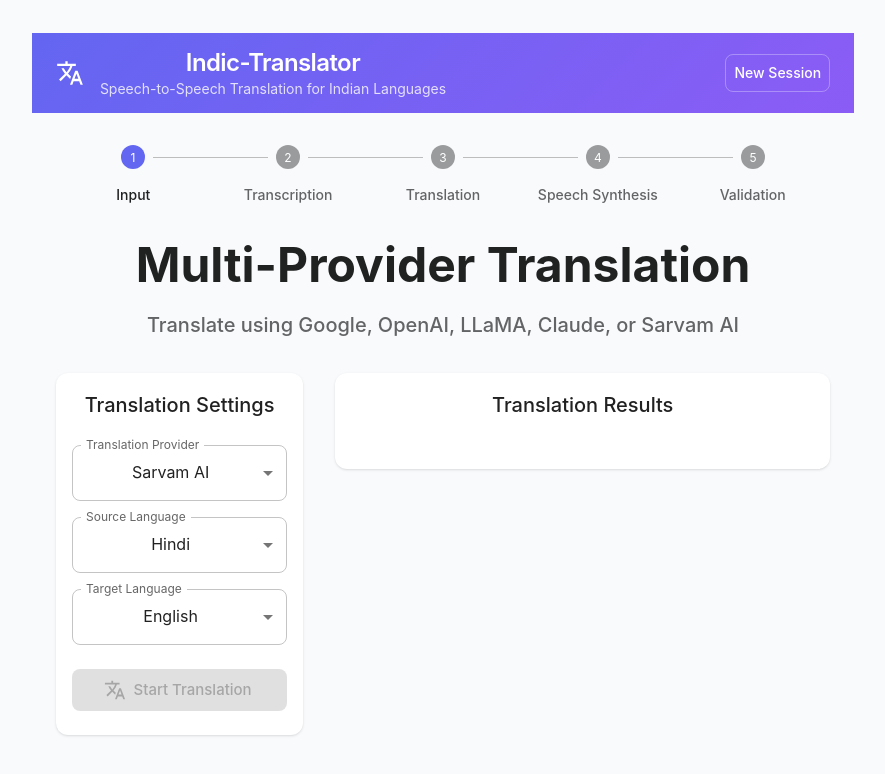
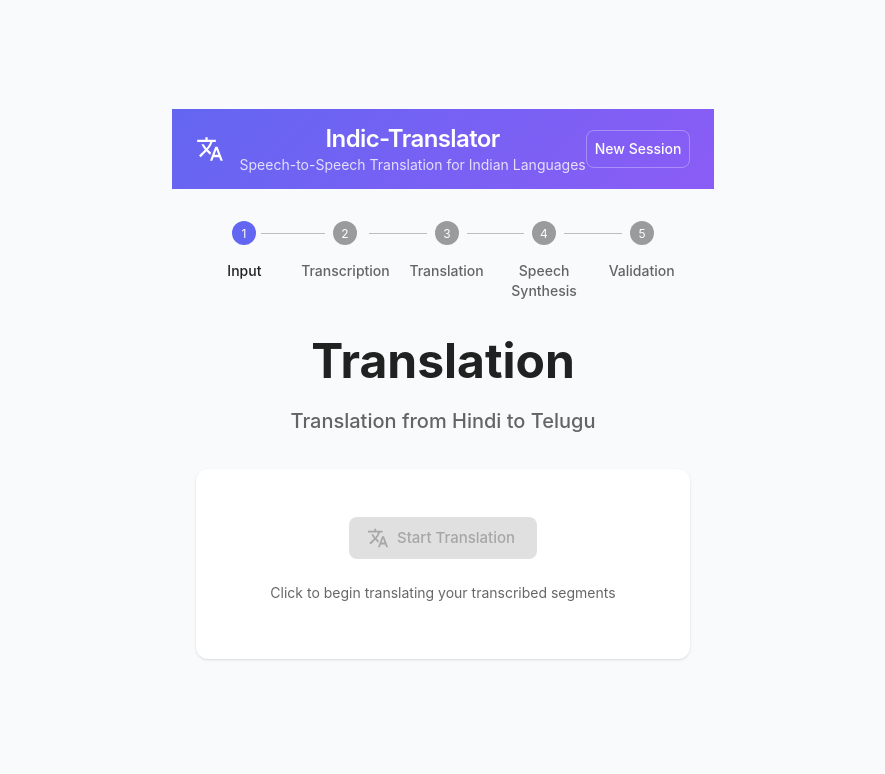
Before and after one commit to SandilyaSub/zen-dub-design, a React (Vite) app: page /translation in a window 1280 px wide. Shown: the top 774 px of the page, without its empty margins (197-1082 px from the left). Built offline with nearby package versions, Linux system fonts and the light colour scheme.

Commit message:
Refactor translation page
Removed translation settings, improved results display, updated translation header, and enabled editing of translated text.

```diff
--- a/src/pages/TranslationPage.tsx
+++ b/src/pages/TranslationPage.tsx
@@ -1,3 +1,4 @@
+
 import { useState } from 'react';
 import {
   Container,
@@ -6,49 +7,33 @@ import {
   CardContent,
   Typography,
   Button,
-  FormControl,
-  InputLabel,
-  Select,
-  MenuItem,
   Paper,
-  Chip,
   TextField,
   LinearProgress
 } from '@mui/material';
 import {
-  Translate,
-  CompareArrows
+  Translate
 } from '@mui/icons-material';
 import { useNavigate } from 'react-router-dom';
 import { useSession } from '../context/SessionContext';
 import ProgressSteps from '../components/ProgressSteps';
 
-const TRANSLATION_PROVIDERS = [
-  { id: 'google', name: 'Google Translate', description: 'Fast and reliable' },
-  { id: 'openai', name: 'OpenAI GPT', description: 'Context-aware translations' },
-  { id: 'llama', name: 'Meta LLaMA', description: 'Advanced language model' },
-  { id: 'claude', name: 'Anthropic Claude', description: 'Nuanced translations' },
-  { id: 'sarvam', name: 'Sarvam AI', description: 'Optimized for Indian languages' }
-];
-
-const LANGUAGES = [
-  'Hindi', 'English', 'Telugu', 'Tamil', 'Kannada', 'Gujarati',
-  'Marathi', 'Bengali', 'Punjabi', 'Malayalam', 'Odia'
-];
-
 const TranslationPage = () => {
   const navigate = useNavigate();
   const { transcriptionData, setTranslationData, setCurrentStep } = useSession();
-  const [selectedProvider, setSelectedProvider] = useState('sarvam');
-  const [sourceLanguage, setSourceLanguage] = useState('Hindi');
-  const [targetLanguage, setTargetLanguage] = useState('English');
   const [isTranslating, setIsTranslating] = useState(false);
   const [translatedSegments, setTranslatedSegments] = useState<Array<{
     id: string;
     originalText: string;
     translatedText: string;
     speaker: string;
+    start: number;
+    end: number;
   }>>([]);
+
+  // Get dynamic languages from transcription data or use defaults
+  const sourceLanguage = transcriptionData?.detectedLanguage || 'Hindi';
+  const targetLanguage = 'Telugu'; // This would come from session/API in real implementation
 
   const handleTranslate = () => {
     if (!transcriptionData) return;
@@ -56,14 +41,16 @@ const TranslationPage = () => {
     setIsTranslating(true);
 
     setTimeout(() => {
-      // Mock translation results
+      // Mock translation results based on transcription segments
       const mockTranslations = transcriptionData.segments.map(segment => ({
         id: segment.id,
         originalText: segment.text,
-        translatedText: targetLanguage === 'English'
-          ? `Hello, today we will talk about Indian languages. This is very interesting topic. How many languages are spoken in India? About 1600+ languages are spoken in India, of which 22 are constitutionally recognized.`
-          : `नमस्ते, आज हम भारतीय भाषाओं के बारे में बात करेंगे। यह बहुत दिलचस्प विषय है। भारत में कितनी भाषाएं बोली जाती हैं?`,
-        speaker: segment.speaker
+        translatedText: targetLanguage === 'Telugu'
+          ? `నమస్కారం, ఈరోజు మేము భారతీయ భాషల గురించి మాట్లాడుతాము. ఇది చాలా ఆసక్తికరమైన విషయం. భారతదేశంలో ఎన్ని భాషలు మాట్లాడుతారు?`
+          : `Hello, today we will talk about Indian languages. This is very interesting topic. How many languages are spoken in India?`,
+        speaker: segment.speaker,
+        start: segment.start,
+        end: segment.end
       }));
 
       setTranslatedSegments(mockTranslations);
@@ -71,10 +58,18 @@ const TranslationPage = () => {
     }, 3000);
   };
 
+  const handleTranslationEdit = (id: string, newTranslation: string) => {
+    setTranslatedSegments(segments =>
+      segments.map(seg =>
+        seg.id === id ? { ...seg, translatedText: newTranslation } : seg
+      )
+    );
+  };
+
   const handleContinue = () => {
     if (translatedSegments.length > 0) {
       setTranslationData({
-        provider: selectedProvider as any,
+        provider: 'sarvam' as any,
         sourceLanguage,
         targetLanguage,
         translatedSegments,
@@ -90,155 +85,208 @@ const TranslationPage = () => {
     navigate('/synthesis');
   };
 
+  const formatTime = (seconds: number) => {
+    const mins = Math.floor(seconds / 60);
+    const secs = (seconds % 60).toFixed(1);
+    return `${mins}:${secs.padStart(4, '0')}`;
+  };
+
   return (
     <Container maxWidth="lg" sx={{ py: 4 }}>
       <ProgressSteps />
 
       <Box sx={{ textAlign: 'center', mb: 4 }}>
         <Typography variant="h3" component="h1" sx={{ fontWeight: 700, mb: 2 }}>
-          Multi-Provider Translation
+          Translation
         </Typography>
         <Typography variant="h6" color="text.secondary">
-          Translate using Google, OpenAI, LLaMA, Claude, or Sarvam AI
+          Translation from {sourceLanguage} to {targetLanguage}
         </Typography>
       </Box>
 
-      <Box sx={{ display: 'flex', gap: 4, flexDirection: { xs: 'column', md: 'row' } }}>
-        <Box sx={{ flex: 1 }}>
       <Card>
         <CardContent>
-              <Typography variant="h6" sx={{ mb: 3 }}>
-                Translation Settings
-              </Typography>
-
-              <FormControl fullWidth sx={{ mb: 2 }}>
-                <InputLabel>Translation Provider</InputLabel>
-                <Select
-                  value={selectedProvider}
-                  label="Translation Provider"
-                  onChange={(e) => setSelectedProvider(e.target.value)}
-                >
-                  {TRANSLATION_PROVIDERS.map((provider) => (
-                    <MenuItem key={provider.id} value={provider.id}>
-                      {provider.name}
-                    </MenuItem>
-                  ))}
-                </Select>
-              </FormControl>
-
-              <FormControl fullWidth sx={{ mb: 2 }}>
-                <InputLabel>Source Language</InputLabel>
-                <Select
-                  value={sourceLanguage}
-                  label="Source Language"
-                  onChange={(e) => setSourceLanguage(e.target.value)}
-                >
-                  {LANGUAGES.map((lang) => (
-                    <MenuItem key={lang} value={lang}>
-                      {lang}
-                    </MenuItem>
-                  ))}
-                </Select>
-              </FormControl>
-
-              <FormControl fullWidth sx={{ mb: 3 }}>
-                <InputLabel>Target Language</InputLabel>
-                <Select
-                  value={targetLanguage}
-                  label="Target Language"
-                  onChange={(e) => setTargetLanguage(e.target.value)}
-                >
-                  {LANGUAGES.map((lang) => (
-                    <MenuItem key={lang} value={lang}>
-                      {lang}
-                    </MenuItem>
-                  ))}
-                </Select>
-              </FormControl>
-
+          {!isTranslating && translatedSegments.length === 0 && (
+            <Box sx={{ textAlign: 'center', py: 4 }}>
               <Button
                 variant="contained"
                 onClick={handleTranslate}
-                disabled={isTranslating || !transcriptionData}
-                fullWidth
+                disabled={!transcriptionData}
                 size="large"
                 startIcon={<Translate />}
+                sx={{ mb: 3 }}
               >
-                {isTranslating ? 'Translating...' : 'Start Translation'}
+                Start Translation
               </Button>
+              <Typography variant="body2" color="text.secondary">
+                Click to begin translating your transcribed segments
+              </Typography>
+            </Box>
+          )}
 
-              {translatedSegments.length > 0 && (
-                <Button
-                  variant="outlined"
-                  onClick={handleContinue}
+          {isTranslating && (
+            <Box sx={{ mb: 4 }}>
+              <Typography variant="h6" sx={{ mb: 2 }}>
+                Translation
+              </Typography>
+              <TextField
                 fullWidth
-                  size="large"
-                  sx={{ mt: 2 }}
-                >
-                  Continue to Synthesis
-                </Button>
-              )}
-            </CardContent>
-          </Card>
-        </Box>
+                multiline
+                minRows={4}
+                placeholder="Translation will appear here..."
+                disabled
+                sx={{ mb: 3 }}
+              />
+              <Typography variant="body2" sx={{ mb: 2 }}>
+                Translating with Sarvam AI...
+              </Typography>
+              <LinearProgress />
 
-        <Box sx={{ flex: 2 }}>
-          <Card>
-            <CardContent>
-              <Typography variant="h6" sx={{ mb: 3 }}>
-                Translation Results
+              <Box sx={{ mt: 4 }}>
+                <Typography variant="h6" sx={{ mb: 2 }}>
+                  Translation Editor
+                </Typography>
+                <Typography variant="body2" color="text.secondary" sx={{ mb: 3 }}>
+                  Edit individual translation segments below
                 </Typography>
 
-              {isTranslating && (
-                <Box sx={{ mb: 3 }}>
-                  <Typography variant="body2" sx={{ mb: 1 }}>
-                    Translating with {TRANSLATION_PROVIDERS.find(p => p.id === selectedProvider)?.name}...
-                  </Typography>
-                  <LinearProgress />
+                <Box sx={{ display: 'flex', gap: 2, mb: 2 }}>
+                  <Button variant="outlined" size="small" disabled>
+                    Save Edits
+                  </Button>
+                  <Button variant="outlined" size="small" disabled>
+                    Save & Continue
+                  </Button>
+                </Box>
+              </Box>
             </Box>
           )}
 
           {translatedSegments.length > 0 && (
-                <Box sx={{ display: 'flex', flexDirection: 'column', gap: 3 }}>
-                  {translatedSegments.map((segment) => (
-                    <Paper key={segment.id} sx={{ p: 3, border: '1px solid #e5e7eb' }}>
-                      <Box sx={{ display: 'flex', alignItems: 'center', mb: 2 }}>
-                        <Chip label={segment.speaker} size="small" sx={{ mr: 2 }} />
-                        <CompareArrows sx={{ color: '#6366f1', mr: 1 }} />
-                        <Typography variant="body2" color="text.secondary">
-                          {sourceLanguage} → {targetLanguage}
+            <Box>
+              <Typography variant="h6" sx={{ mb: 2 }}>
+                Translation
               </Typography>
+              <TextField
+                fullWidth
+                multiline
+                minRows={4}
+                value={translatedSegments.map(seg => seg.translatedText).join(' ')}
+                disabled
+                sx={{ mb: 4 }}
+              />
+
+              <Typography variant="h6" sx={{ mb: 2 }}>
+                Translation Editor
+              </Typography>
+              <Typography variant="body2" color="text.secondary" sx={{ mb: 3 }}>
+                Edit individual translation segments below
+              </Typography>
+
+              <Box sx={{ display: 'flex', gap: 2, mb: 3 }}>
+                <Button variant="outlined" size="small">
+                  Save Edits
+                </Button>
+                <Button
+                  variant="contained"
+                  size="small"
+                  onClick={handleContinue}
+                >
+                  Save & Continue
+                </Button>
               </Box>
 
-                      <Box sx={{ mb: 2 }}>
-                        <Typography variant="body2" color="text.secondary" sx={{ mb: 1 }}>
+              <Box sx={{ display: 'flex', flexDirection: 'column', gap: 3 }}>
+                {translatedSegments.map((segment, index) => (
+                  <Paper
+                    key={segment.id}
+                    elevation={1}
+                    sx={{
+                      p: 3,
+                      border: '1px solid #e5e7eb',
+                      position: 'relative'
+                    }}
+                  >
+                    {/* Segment number badge */}
+                    <Box
+                      sx={{
+                        position: 'absolute',
+                        top: -8,
+                        left: 16,
+                        backgroundColor: '#6366f1',
+                        color: 'white',
+                        borderRadius: '12px',
+                        px: 2,
+                        py: 0.5,
+                        fontSize: '0.75rem',
+                        fontWeight: 600,
+                        boxShadow: 1
+                      }}
+                    >
+                      #{index + 1} {formatTime(segment.start)}-{formatTime(segment.end)}
+                    </Box>
+
+                    {/* Speaker badge */}
+                    <Box
+                      sx={{
+                        position: 'absolute',
+                        top: -8,
+                        right: 16,
+                        backgroundColor: '#10b981',
+                        color: 'white',
+                        borderRadius: '12px',
+                        px: 2,
+                        py: 0.5,
+                        fontSize: '0.75rem',
+                        fontWeight: 600,
+                        boxShadow: 1
+                      }}
+                    >
+                      {segment.speaker}
+                    </Box>
+
+                    <Box sx={{ mt: 2 }}>
+                      <Typography variant="body2" color="text.secondary" sx={{ mb: 1, fontWeight: 500 }}>
                         Original:
                       </Typography>
-                        <Typography variant="body1">
+                      <Typography
+                        variant="body1"
+                        sx={{
+                          mb: 3,
+                          p: 2,
+                          backgroundColor: '#f9fafb',
+                          borderRadius: 1,
+                          border: '1px solid #e5e7eb'
+                        }}
+                      >
                         {segment.originalText}
                       </Typography>
-                      </Box>
 
-                      <Box>
-                        <Typography variant="body2" color="text.secondary" sx={{ mb: 1 }}>
-                          Translated:
+                      <Typography variant="body2" color="text.secondary" sx={{ mb: 1, fontWeight: 500 }}>
+                        Translation:
                       </Typography>
                       <TextField
                         fullWidth
                         multiline
                         minRows={2}
                         value={segment.translatedText}
+                        onChange={(e) => handleTranslationEdit(segment.id, e.target.value)}
                         variant="outlined"
+                        sx={{
+                          '& .MuiOutlinedInput-root': {
+                            fontSize: '1rem',
+                            lineHeight: 1.6
+                          }
+                        }}
                       />
                     </Box>
                   </Paper>
                 ))}
               </Box>
+            </Box>
           )}
         </CardContent>
       </Card>
-        </Box>
-      </Box>
     </Container>
   );
 };
```
Lines whose indentation alone changed are shown as unchanged.
